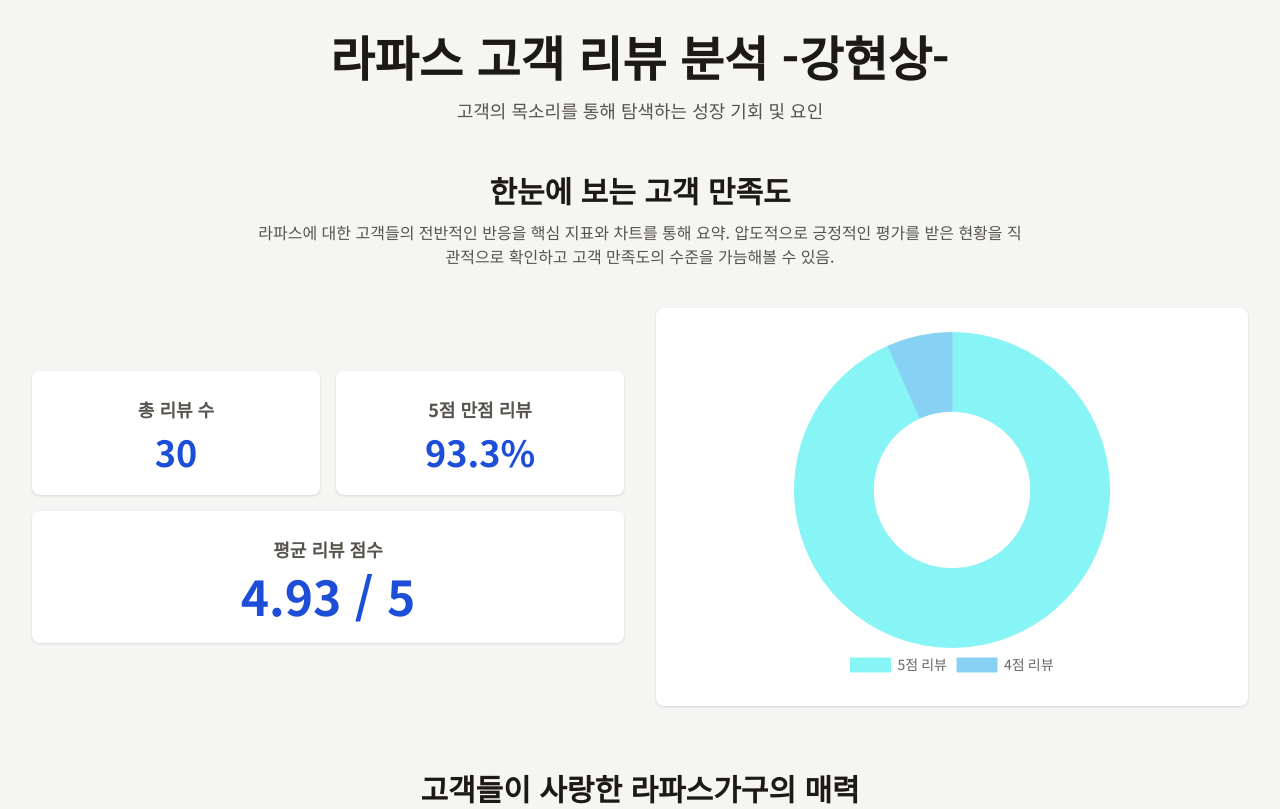
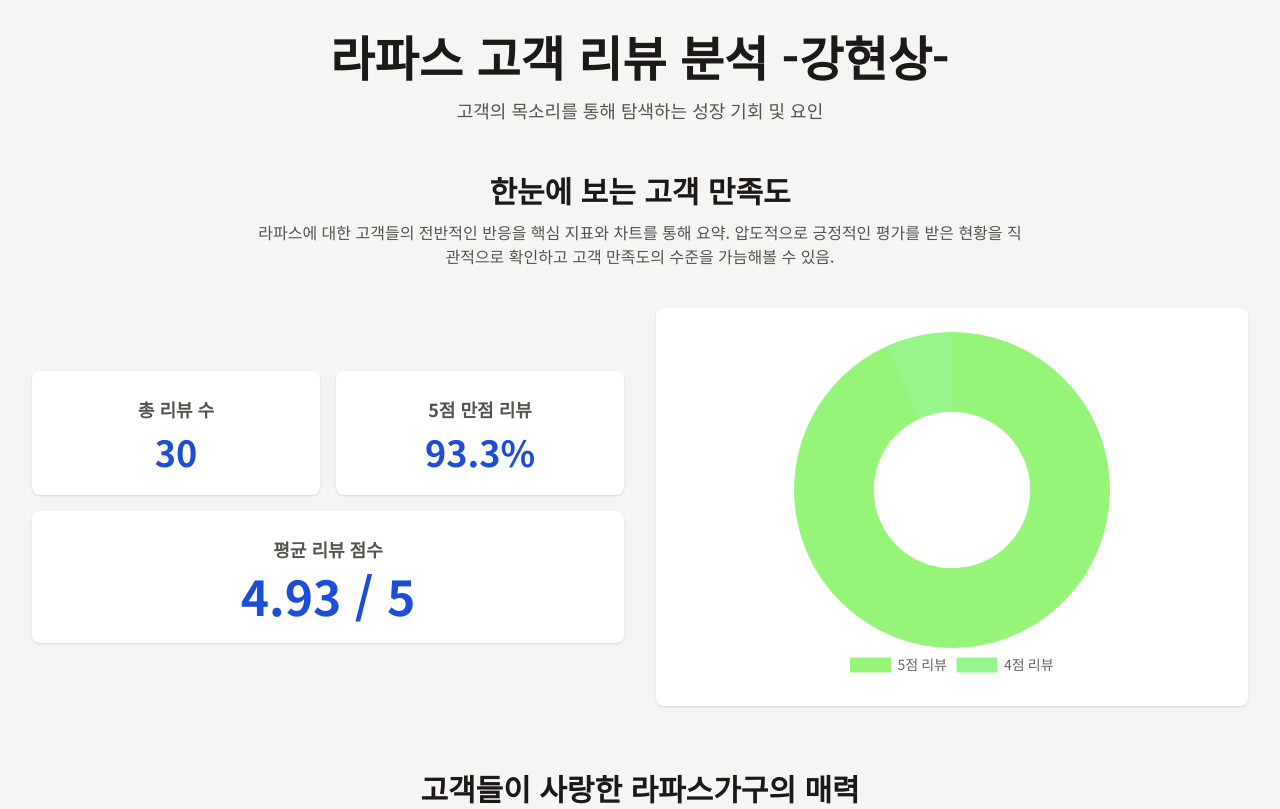
Before and after one commit to gangphenomenon/2, a plain HTML site: page index.html in a window 1280 px wide. Shown: the top 809 px of the page. Drawn offline with nearby package versions, Linux system fonts and the light colour scheme.

Commit message:
Update index.html
color change 2

```diff
--- a/index.html
+++ b/index.html
@@ -234,12 +234,12 @@
                         label: '리뷰 분포',
                         data: [28, 2],
                         backgroundColor: [
-                            'rgba(135, 244, 245, 96)', // blue-500
-                            'rgba(135, 209, 245, 96)'  // blue-400
+                            'rgba(150, 245, 120, 96)', // blue-500
+                            'rgba(150, 245, 139, 96)'  // blue-400
                         ],
                         borderColor: [
-                            'rgba(135, 244, 245, 96)', // blue-500
-                            'rgba(135, 209, 245, 96)'  // blue-400
+                            'rgba(150, 245, 120, 96)', // blue-500
+                            'rgba(150, 245, 139, 96)'  // blue-400
                         ],
                         borderWidth: 1
                     }]
```
